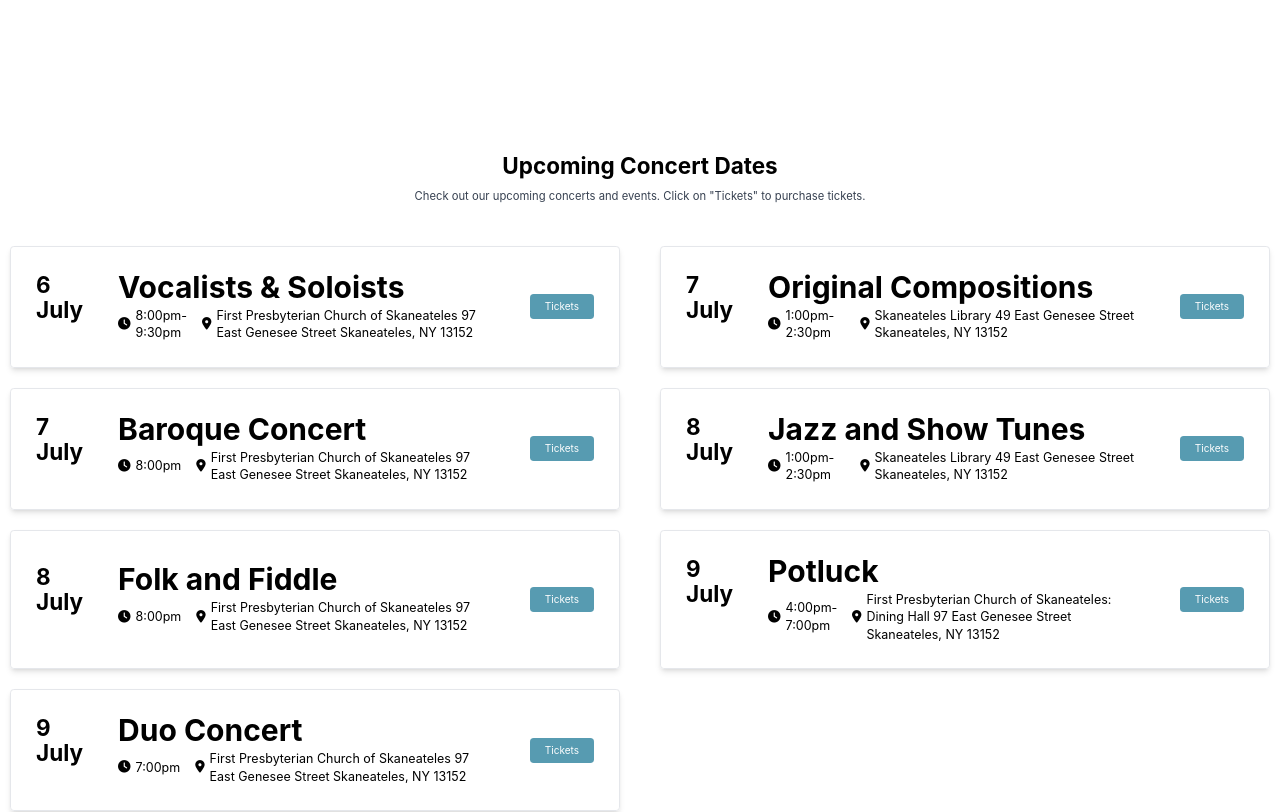
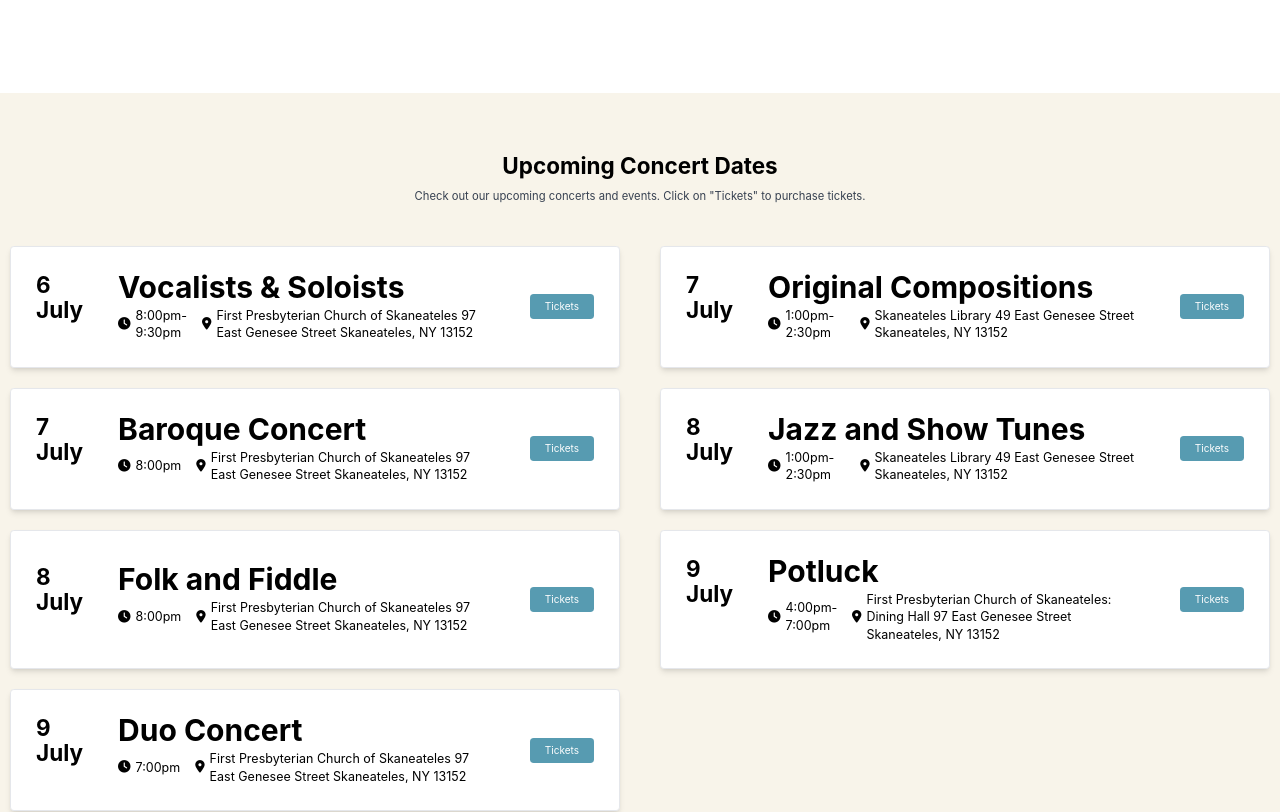
Before and after one commit to sungminlee417/Collin-Luke-Joe-Festival, a React (Create React App) app: page / in a window 1280 px wide. Shown: the part 1387-2199 px from the top of the page. Built offline with nearby package versions, Linux system fonts and the light colour scheme.

Commit message:
concert background

```diff
--- a/src/components/ConcertDates.tsx
+++ b/src/components/ConcertDates.tsx
@@ -15,7 +15,7 @@ const ConcertDates = () => {
       return (
         <motion.li
           key={event.title}
-          className="p-6 md:p-10 rounded-md shadow-md transition border border-gray-200 flex flex-col lg:flex-row justify-between md:gap-14 lg:items-center items-start mx-4"
+          className="bg-white p-6 md:p-10 rounded-md shadow-md transition border border-gray-200 flex flex-col lg:flex-row justify-between md:gap-14 lg:items-center items-start mx-4"
           ref={ref}
           initial={{ opacity: 0 }}
           animate={{ opacity: 1 }}
@@ -58,7 +58,7 @@ const ConcertDates = () => {
     });
 
   return (
-    <section className="concert-calendar-section  py-24">
+    <section className="concert-calendar-section bg-[#F8F4EA] py-24">
       <div className="container mx-auto">
         <div className="text-center">
           <h2 className="text-4xl font-bold mb-4">Upcoming Concert Dates</h2>
```
Also changed, not shown: src/index.css (+4 -5 lines).
